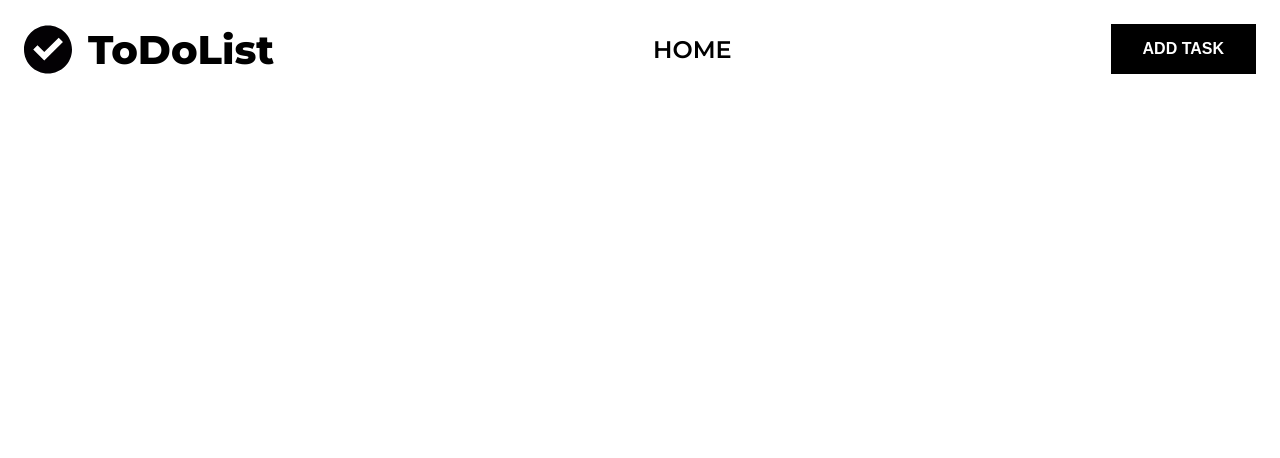
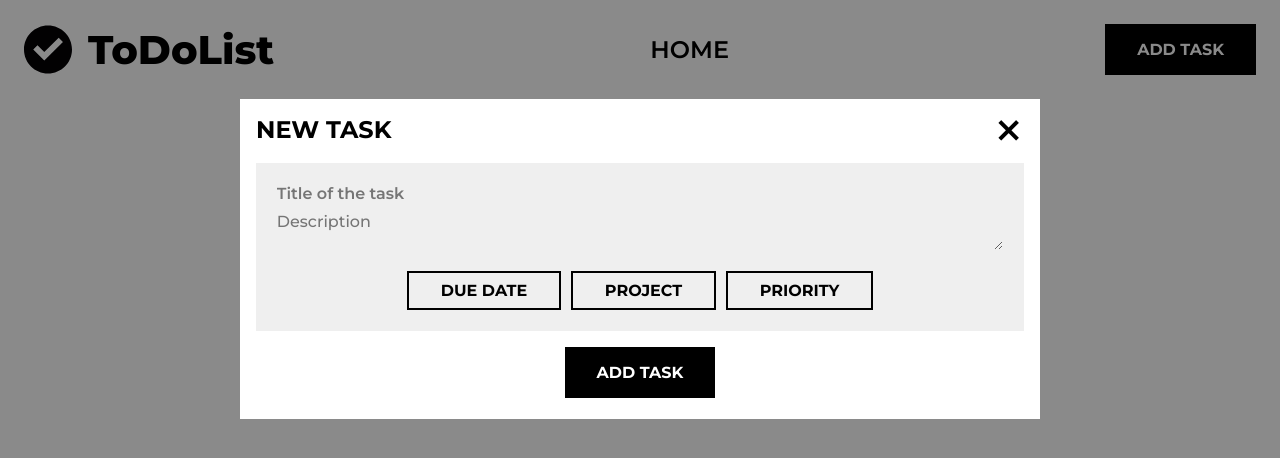
Before and after one commit to itsechi/todo-list, a plain HTML site: page index.html in a window 1280 px wide. Drawn offline with Linux system fonts and the light colour scheme.

Commit message:
Add and style the todo form

```diff
--- a/index.html
+++ b/index.html
@@ -8,6 +8,7 @@
   <link rel="preconnect" href="https://fonts.googleapis.com">
   <link rel="preconnect" href="https://fonts.gstatic.com" crossorigin>
   <link href="https://fonts.googleapis.com/css2?family=Montserrat:wght@500;600;700;800&display=swap" rel="stylesheet">
+  <link href="https://fonts.googleapis.com/icon?family=Material+Icons+Outlined" rel="stylesheet">
   <title>ToDoList</title>
 <script defer src="main.js"></script></head>
 
@@ -22,8 +23,30 @@
         <li class="nav__link"><a href="#">HOME</a></li>
       </ul>
     </nav>
-    <button>ADD TASK</button>
+    <button id="openTodoFormBtn" class="add-task-btn">ADD TASK</button>
   </header>
+
+  <div class="overlay"></div>
+
+  <div class="todo-form">
+    <div class="todo-form__header">
+      <h2>NEW TASK</h2>
+      <span class="material-icons-outlined">close</span>
+    </div>
+    <form class="todo-form__form">
+      <div class="todo-form__inputs">
+        <input type="text" placeholder="Title of the task">
+        <textarea placeholder="Description"></textarea>
+        <div class="todo-form__buttons">
+          <button id="dueDateBtn">DUE DATE</button>
+          <button id="projectBtn">PROJECT</button>
+          <button id="priorityBtn">PRIORITY</button>
+        </div>
+      </div>
+      <button class="add-task-btn">ADD TASK</button>
+    </form>
+  </div>
+
 </body>
 
 </html>
```
Also changed, not shown: main.js (+1 -1 lines).
